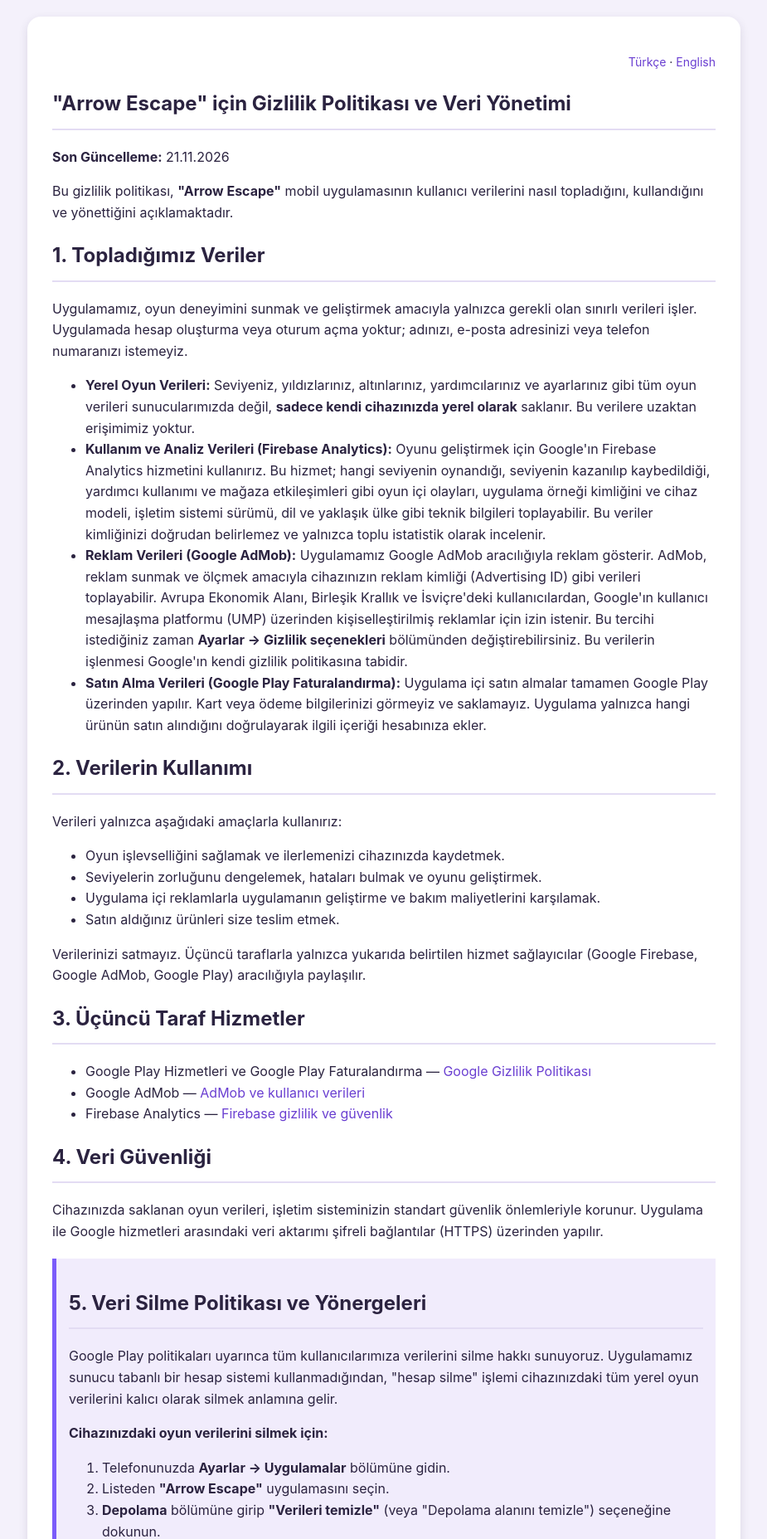
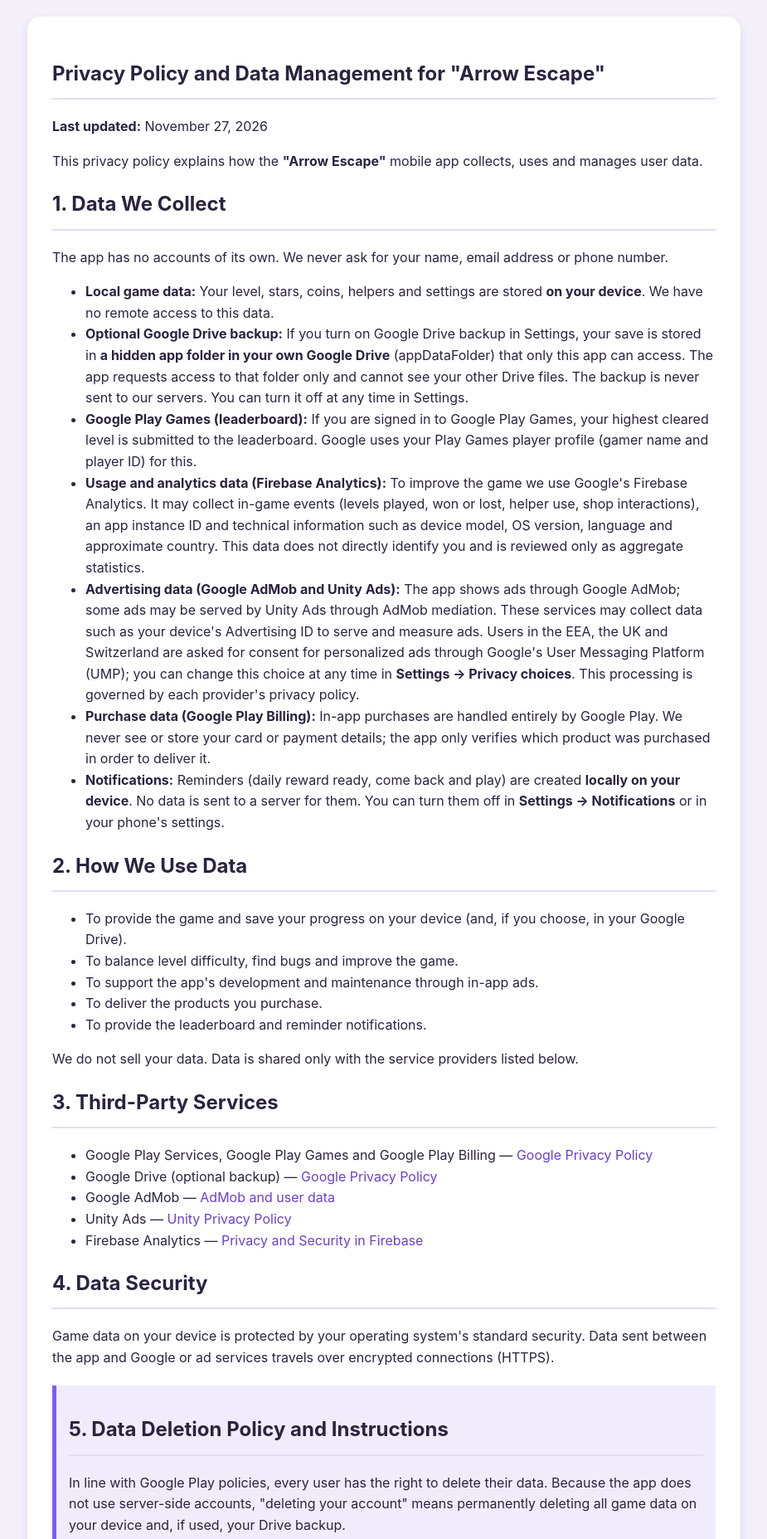
Before and after one commit to mobileappkulaksiz54/mobileappkulaksiz54.github.io, a plain HTML site: page arrow-escape-privacy.html in a window 1280 px wide. Shown: the top 1855 px of the page at 83% size, without its empty margins (177-1102 px from the left). Drawn offline with Linux system fonts and the light colour scheme.

Commit message:
Update arrow-escape-privacy.html

```diff
--- a/arrow-escape-privacy.html
+++ b/arrow-escape-privacy.html
@@ -1,9 +1,9 @@
 <!DOCTYPE html>
-<html lang="tr">
+<html lang="en">
 <head>
     <meta charset="UTF-8">
     <meta name="viewport" content="width=device-width, initial-scale=1.0">
-    <title>Gizlilik Politikası ve Veri Silme - Arrow Escape</title>
+    <title>Privacy Policy and Data Deletion - Arrow Escape</title>
     <style>
         body {
             font-family: -apple-system, BlinkMacSystemFont, "Segoe UI", Roboto, "Helvetica Neue", Arial, sans-serif;
@@ -51,129 +51,53 @@
             border-left: 5px solid #7B5CFA;
             margin: 20px 0;
         }
-        .lang {
-            text-align: right;
-            font-size: 14px;
-        }
-        hr {
-            border: none;
-            border-top: 2px dashed #E3DCF3;
-            margin: 40px 0;
-        }
     </style>
 </head>
 <body>
     <div class="container">
-        <p class="lang"><a href="#tr">Türkçe</a> · <a href="#en">English</a></p>
-
-        <!-- ===================== TÜRKÇE ===================== -->
-        <section id="tr" lang="tr">
-        <h1>"Arrow Escape" için Gizlilik Politikası ve Veri Yönetimi</h1>
-        <p><strong>Son Güncelleme:</strong> 21.11.2026</p>
-
-        <p>Bu gizlilik politikası, <strong>"Arrow Escape"</strong> mobil uygulamasının kullanıcı verilerini nasıl topladığını, kullandığını ve yönettiğini açıklamaktadır.</p>
-
-        <h2>1. Topladığımız Veriler</h2>
-        <p>Uygulamamız, oyun deneyimini sunmak ve geliştirmek amacıyla yalnızca gerekli olan sınırlı verileri işler. Uygulamada hesap oluşturma veya oturum açma yoktur; adınızı, e-posta adresinizi veya telefon numaranızı istemeyiz.</p>
-        <ul>
-            <li>
-                <strong>Yerel Oyun Verileri:</strong> Seviyeniz, yıldızlarınız, altınlarınız, yardımcılarınız ve ayarlarınız gibi tüm oyun verileri sunucularımızda değil, <strong>sadece kendi cihazınızda yerel olarak</strong> saklanır. Bu verilere uzaktan erişimimiz yoktur.
-            </li>
-            <li>
-                <strong>Kullanım ve Analiz Verileri (Firebase Analytics):</strong> Oyunu geliştirmek için Google'ın Firebase Analytics hizmetini kullanırız. Bu hizmet; hangi seviyenin oynandığı, seviyenin kazanılıp kaybedildiği, yardımcı kullanımı ve mağaza etkileşimleri gibi oyun içi olayları, uygulama örneği kimliğini ve cihaz modeli, işletim sistemi sürümü, dil ve yaklaşık ülke gibi teknik bilgileri toplayabilir. Bu veriler kimliğinizi doğrudan belirlemez ve yalnızca toplu istatistik olarak incelenir.
-            </li>
-            <li>
-                <strong>Reklam Verileri (Google AdMob):</strong> Uygulamamız Google AdMob aracılığıyla reklam gösterir. AdMob, reklam sunmak ve ölçmek amacıyla cihazınızın reklam kimliği (Advertising ID) gibi verileri toplayabilir. Avrupa Ekonomik Alanı, Birleşik Krallık ve İsviçre'deki kullanıcılardan, Google'ın kullanıcı mesajlaşma platformu (UMP) üzerinden kişiselleştirilmiş reklamlar için izin istenir. Bu tercihi istediğiniz zaman <strong>Ayarlar → Gizlilik seçenekleri</strong> bölümünden değiştirebilirsiniz. Bu verilerin işlenmesi Google'ın kendi gizlilik politikasına tabidir.
-            </li>
-            <li>
-                <strong>Satın Alma Verileri (Google Play Faturalandırma):</strong> Uygulama içi satın almalar tamamen Google Play üzerinden yapılır. Kart veya ödeme bilgilerinizi görmeyiz ve saklamayız. Uygulama yalnızca hangi ürünün satın alındığını doğrulayarak ilgili içeriği hesabınıza ekler.
-            </li>
-        </ul>
-
-        <h2>2. Verilerin Kullanımı</h2>
-        <p>Verileri yalnızca aşağıdaki amaçlarla kullanırız:</p>
-        <ul>
-            <li>Oyun işlevselliğini sağlamak ve ilerlemenizi cihazınızda kaydetmek.</li>
-            <li>Seviyelerin zorluğunu dengelemek, hataları bulmak ve oyunu geliştirmek.</li>
-            <li>Uygulama içi reklamlarla uygulamanın geliştirme ve bakım maliyetlerini karşılamak.</li>
-            <li>Satın aldığınız ürünleri size teslim etmek.</li>
-        </ul>
-        <p>Verilerinizi satmayız. Üçüncü taraflarla yalnızca yukarıda belirtilen hizmet sağlayıcılar (Google Firebase, Google AdMob, Google Play) aracılığıyla paylaşılır.</p>
-
-        <h2>3. Üçüncü Taraf Hizmetler</h2>
-        <ul>
-            <li>Google Play Hizmetleri ve Google Play Faturalandırma — <a href="https://policies.google.com/privacy" target="_blank" rel="noopener">Google Gizlilik Politikası</a></li>
-            <li>Google AdMob — <a href="https://support.google.com/admob/answer/6128543" target="_blank" rel="noopener">AdMob ve kullanıcı verileri</a></li>
-            <li>Firebase Analytics — <a href="https://firebase.google.com/support/privacy" target="_blank" rel="noopener">Firebase gizlilik ve güvenlik</a></li>
-        </ul>
-
-        <h2>4. Veri Güvenliği</h2>
-        <p>Cihazınızda saklanan oyun verileri, işletim sisteminizin standart güvenlik önlemleriyle korunur. Uygulama ile Google hizmetleri arasındaki veri aktarımı şifreli bağlantılar (HTTPS) üzerinden yapılır.</p>
-
-        <div class="highlight">
-            <h2>5. Veri Silme Politikası ve Yönergeleri</h2>
-            <p>Google Play politikaları uyarınca tüm kullanıcılarımıza verilerini silme hakkı sunuyoruz. Uygulamamız sunucu tabanlı bir hesap sistemi kullanmadığından, "hesap silme" işlemi cihazınızdaki tüm yerel oyun verilerini kalıcı olarak silmek anlamına gelir.</p>
-            <p><strong>Cihazınızdaki oyun verilerini silmek için:</strong></p>
-            <ol>
-                <li>Telefonunuzda <strong>Ayarlar → Uygulamalar</strong> bölümüne gidin.</li>
-                <li>Listeden <strong>"Arrow Escape"</strong> uygulamasını seçin.</li>
-                <li><strong>Depolama</strong> bölümüne girip <strong>"Verileri temizle"</strong> (veya "Depolama alanını temizle") seçeneğine dokunun.</li>
-                <li>Onayladığınızda seviyeniz, altınlarınız, ayarlarınız ve diğer tüm oyun verileriniz kalıcı olarak silinir. Uygulamayı kaldırmak da aynı sonucu verir.</li>
-            </ol>
-            <p><strong>Analiz ve reklam verileri:</strong> Firebase Analytics ve AdMob tarafından toplanan veriler Google'ın saklama sürelerine tabidir ve kimliğinizi doğrudan belirlemez. Bu verilerin silinmesini istiyorsanız, uygulamadaki dil ve cihaz modelinizle birlikte <a href="mailto:mobileappkulaksiz54@gmail.com">mobileappkulaksiz54@gmail.com</a> adresine yazabilirsiniz; talebiniz 30 gün içinde işleme alınır. Reklam kimliğinizi telefonunuzun <strong>Ayarlar → Google → Reklamlar</strong> bölümünden sıfırlayabilir veya silebilirsiniz.</p>
-            <p><strong>Önemli Not:</strong> Silinen oyun verileri ve satın alınan sanal ürünler (altın, yardımcılar) geri getirilemez. "Reklamları Kaldır" gibi tek seferlik satın almalar, aynı Google hesabıyla uygulamayı yeniden açtığınızda Google Play üzerinden otomatik olarak geri yüklenir.</p>
-        </div>
-
-        <h2>6. Çocukların Gizliliği</h2>
-        <p>Uygulamamız 13 yaşın altındaki çocuklara yönelik değildir ve bilerek onlardan kişisel bilgi toplamayız. Bir çocuğun bize veri sağladığını fark ederseniz lütfen bizimle iletişime geçin; bu verileri sileriz.</p>
-
-        <h2>7. Bu Politikadaki Değişiklikler</h2>
-        <p>Bu gizlilik politikasını zaman zaman güncelleyebiliriz. Herhangi bir değişiklik olduğunda, son güncelleme tarihini bu sayfanın en üstünde belirteceğiz. Politikayı düzenli olarak gözden geçirmeniz tavsiye edilir.</p>
-
-        <h2>8. İletişim</h2>
-        <p>Bu gizlilik politikası veya veri uygulamalarımızla ilgili sorularınız için: <a href="mailto:mobileappkulaksiz54@gmail.com">mobileappkulaksiz54@gmail.com</a></p>
-        </section>
-
-        <hr>
-
-        <!-- ===================== ENGLISH ===================== -->
         <section id="en" lang="en">
         <h1>Privacy Policy and Data Management for "Arrow Escape"</h1>
-        <p><strong>Last updated:</strong> November 21, 2026</p>
+        <p><strong>Last updated:</strong> November 27, 2026</p>
 
         <p>This privacy policy explains how the <strong>"Arrow Escape"</strong> mobile app collects, uses and manages user data.</p>
 
         <h2>1. Data We Collect</h2>
-        <p>The app has no accounts or sign-in. We never ask for your name, email address or phone number.</p>
+        <p>The app has no accounts of its own. We never ask for your name, email address or phone number.</p>
         <ul>
-            <li><strong>Local game data:</strong> Your level, stars, coins, helpers and settings are stored <strong>only on your device</strong>, not on our servers. We have no remote access to this data.</li>
+            <li><strong>Local game data:</strong> Your level, stars, coins, helpers and settings are stored <strong>on your device</strong>. We have no remote access to this data.</li>
+            <li><strong>Optional Google Drive backup:</strong> If you turn on Google Drive backup in Settings, your save is stored in <strong>a hidden app folder in your own Google Drive</strong> (appDataFolder) that only this app can access. The app requests access to that folder only and cannot see your other Drive files. The backup is never sent to our servers. You can turn it off at any time in Settings.</li>
+            <li><strong>Google Play Games (leaderboard):</strong> If you are signed in to Google Play Games, your highest cleared level is submitted to the leaderboard. Google uses your Play Games player profile (gamer name and player ID) for this.</li>
             <li><strong>Usage and analytics data (Firebase Analytics):</strong> To improve the game we use Google's Firebase Analytics. It may collect in-game events (levels played, won or lost, helper use, shop interactions), an app instance ID and technical information such as device model, OS version, language and approximate country. This data does not directly identify you and is reviewed only as aggregate statistics.</li>
-            <li><strong>Advertising data (Google AdMob):</strong> The app shows ads through Google AdMob, which may collect data such as your device's Advertising ID to serve and measure ads. Users in the EEA, the UK and Switzerland are asked for consent for personalized ads through Google's User Messaging Platform (UMP); you can change this choice at any time in <strong>Settings → Privacy choices</strong>. This processing is governed by Google's privacy policy.</li>
+            <li><strong>Advertising data (Google AdMob and Unity Ads):</strong> The app shows ads through Google AdMob; some ads may be served by Unity Ads through AdMob mediation. These services may collect data such as your device's Advertising ID to serve and measure ads. Users in the EEA, the UK and Switzerland are asked for consent for personalized ads through Google's User Messaging Platform (UMP); you can change this choice at any time in <strong>Settings → Privacy choices</strong>. This processing is governed by each provider's privacy policy.</li>
             <li><strong>Purchase data (Google Play Billing):</strong> In-app purchases are handled entirely by Google Play. We never see or store your card or payment details; the app only verifies which product was purchased in order to deliver it.</li>
+            <li><strong>Notifications:</strong> Reminders (daily reward ready, come back and play) are created <strong>locally on your device</strong>. No data is sent to a server for them. You can turn them off in <strong>Settings → Notifications</strong> or in your phone's settings.</li>
         </ul>
 
         <h2>2. How We Use Data</h2>
         <ul>
-            <li>To provide the game and save your progress on your device.</li>
+            <li>To provide the game and save your progress on your device (and, if you choose, in your Google Drive).</li>
             <li>To balance level difficulty, find bugs and improve the game.</li>
             <li>To support the app's development and maintenance through in-app ads.</li>
             <li>To deliver the products you purchase.</li>
+            <li>To provide the leaderboard and reminder notifications.</li>
         </ul>
-        <p>We do not sell your data. Data is shared only with the service providers listed above (Google Firebase, Google AdMob, Google Play).</p>
+        <p>We do not sell your data. Data is shared only with the service providers listed below.</p>
 
         <h2>3. Third-Party Services</h2>
         <ul>
-            <li>Google Play Services and Google Play Billing — <a href="https://policies.google.com/privacy" target="_blank" rel="noopener">Google Privacy Policy</a></li>
+            <li>Google Play Services, Google Play Games and Google Play Billing — <a href="https://policies.google.com/privacy" target="_blank" rel="noopener">Google Privacy Policy</a></li>
+            <li>Google Drive (optional backup) — <a href="https://policies.google.com/privacy" target="_blank" rel="noopener">Google Privacy Policy</a></li>
             <li>Google AdMob — <a href="https://support.google.com/admob/answer/6128543" target="_blank" rel="noopener">AdMob and user data</a></li>
+            <li>Unity Ads — <a href="https://unity.com/legal/game-player-and-app-user-privacy-policy" target="_blank" rel="noopener">Unity Privacy Policy</a></li>
             <li>Firebase Analytics — <a href="https://firebase.google.com/support/privacy" target="_blank" rel="noopener">Privacy and Security in Firebase</a></li>
         </ul>
 
         <h2>4. Data Security</h2>
-        <p>Game data on your device is protected by your operating system's standard security. Data sent between the app and Google services travels over encrypted connections (HTTPS).</p>
+        <p>Game data on your device is protected by your operating system's standard security. Data sent between the app and Google or ad services travels over encrypted connections (HTTPS).</p>
 
         <div class="highlight">
             <h2>5. Data Deletion Policy and Instructions</h2>
-            <p>In line with Google Play policies, every user has the right to delete their data. Because the app does not use server-side accounts, "deleting your account" means permanently deleting all game data on your device.</p>
+            <p>In line with Google Play policies, every user has the right to delete their data. Because the app does not use server-side accounts, "deleting your account" means permanently deleting all game data on your device and, if used, your Drive backup.</p>
             <p><strong>To delete the game data on your device:</strong></p>
             <ol>
                 <li>Open <strong>Settings → Apps</strong> on your phone.</li>
@@ -181,7 +105,9 @@
                 <li>Open <strong>Storage</strong> and tap <strong>"Clear data"</strong> (or "Clear storage").</li>
                 <li>Once confirmed, your level, coins, settings and all other game data are permanently deleted. Uninstalling the app has the same effect.</li>
             </ol>
-            <p><strong>Analytics and advertising data:</strong> Data collected by Firebase Analytics and AdMob is subject to Google's retention periods and does not directly identify you. To request its deletion, email <a href="mailto:mobileappkulaksiz54@gmail.com">mobileappkulaksiz54@gmail.com</a> with your app language and device model; requests are handled within 30 days. You can reset or delete your Advertising ID in your phone's <strong>Settings → Google → Ads</strong>.</p>
+            <p><strong>To delete your Google Drive backup:</strong> On a computer, open <a href="https://drive.google.com/drive/settings" target="_blank" rel="noopener">drive.google.com → Settings → Manage apps</a>, find <strong>"Arrow Escape"</strong> and choose <strong>Options → Delete hidden app data</strong>. You can also disconnect Drive in the app's Settings.</p>
+            <p><strong>Leaderboard data:</strong> You can manage or delete your Google Play Games profile and game activity in <a href="https://play.google.com/games/profile" target="_blank" rel="noopener">Google Play Games settings</a>.</p>
+            <p><strong>Analytics and advertising data:</strong> Data collected by Firebase Analytics, AdMob and Unity Ads is subject to those providers' retention periods and does not directly identify you. To request its deletion, email <a href="mailto:mobileappkulaksiz54@gmail.com">mobileappkulaksiz54@gmail.com</a> with your app language and device model; requests are handled within 30 days. You can reset or delete your Advertising ID in your phone's <strong>Settings → Google → Ads</strong>.</p>
             <p><strong>Important:</strong> Deleted game data and purchased virtual items (coins, helpers) cannot be recovered. One-time purchases such as "Remove Ads" are restored automatically through Google Play when you open the app with the same Google account.</p>
         </div>
 
@@ -196,7 +122,7 @@
         </section>
 
         <div class="footer">
-            <p>&copy; 2026 Kulaksız App Geliştirme. Tüm hakları saklıdır. / All rights reserved.</p>
+            <p>&copy; 2026 Kulaksız App Geliştirme. All rights reserved.</p>
         </div>
     </div>
 </body>
```
